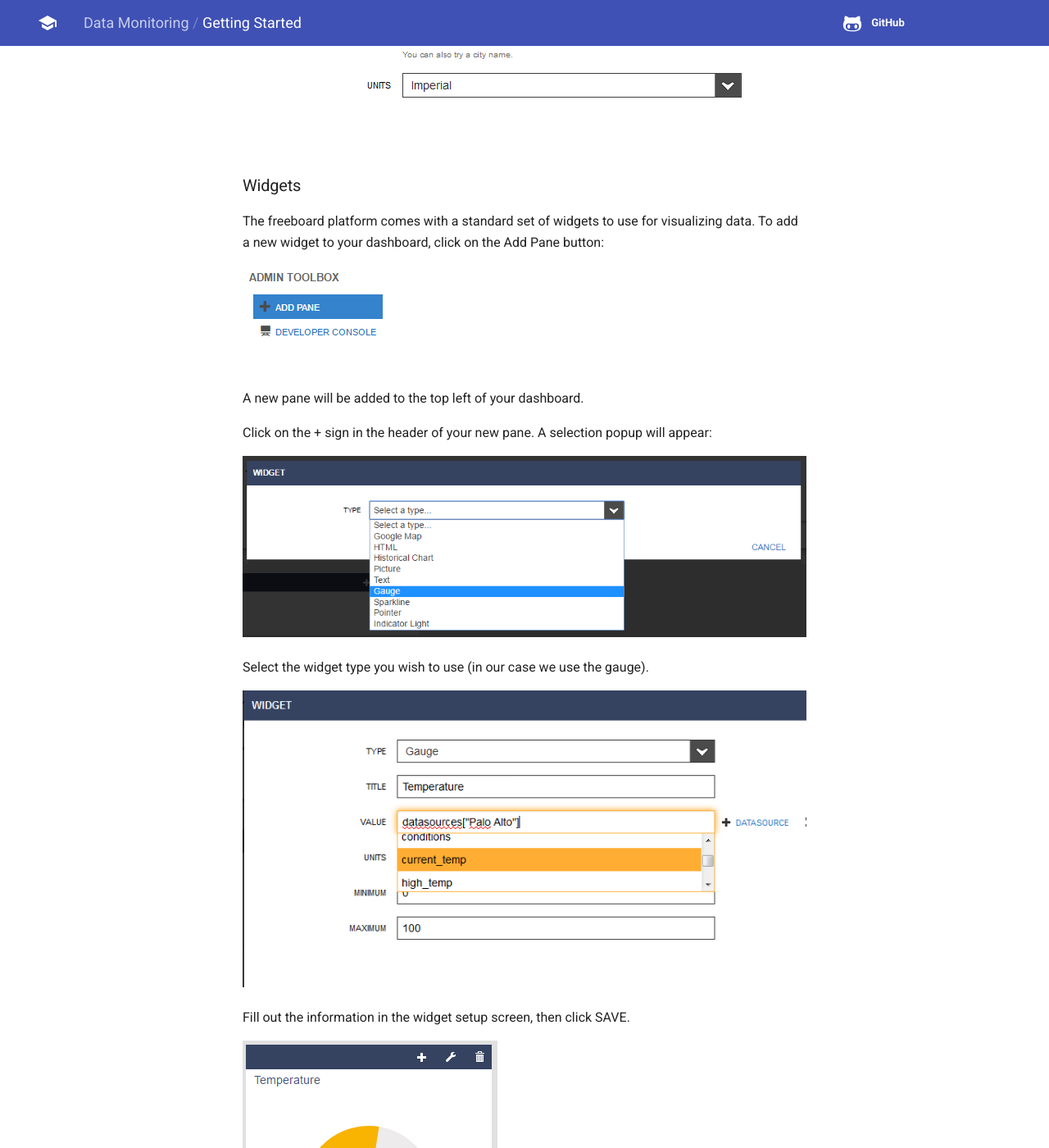
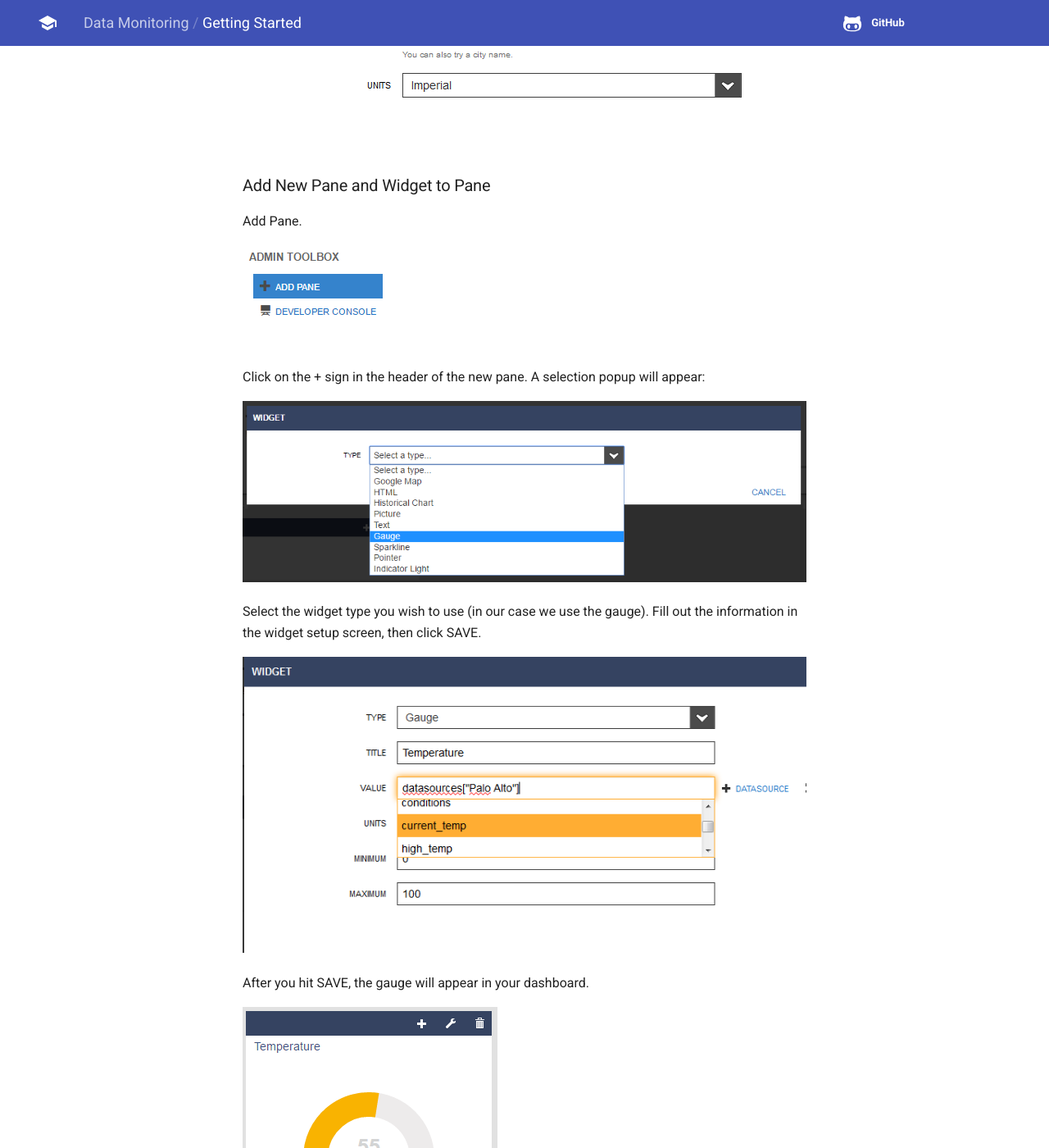
Before and after one commit to codetricity/s5d9-hacking, an MkDocs documentation site: the page built from docs/monitoring/starting.md, in a window 1280 px wide and 1400 px high, scrolled down 11191 px. Shown: the whole window at 82% size. Built offline with MkDocs 1.6.1 and Material for MkDocs 9.7.7, drawn with Linux system fonts in a browser that asks for light colours; old or Windows-style settings are respelled for this version of MkDocs; some of the changed text lies outside the part shown.

Commit message:
added freeboard sections

```diff
--- a/docs/monitoring/starting.md
+++ b/docs/monitoring/starting.md
@@ -142,40 +142,48 @@ Fill out the appropriate details, and click on SAVE.
 
 ![](img/weather2.png)
 
-### Widgets
+### Add New Pane and Widget to Pane
 
-The freeboard platform comes with a standard set of widgets to use for visualizing data.  To add a new widget to your dashboard, click on the Add Pane button:
+Add Pane.
 
 ![](img/pane.png)
 
-A new pane will be added to the top left of your dashboard.
 
-Click on the + sign in the header of your new pane.  A selection popup will appear:
+Click on the + sign in the header of the new pane.  A selection popup will appear:
 
 ![](img/widget.png)
 
 Select the widget type you wish to use (in our case we use the gauge).
+Fill out the information in the widget setup screen, then click SAVE.
 
 ![](img/freeboard/palo-alto-current.png)
 
-Fill out the information in the widget setup screen, then click SAVE.
+After you hit SAVE, the gauge will appear in your dashboard.
 
 ![](img/widget3.png)
 
+Here's the full dashboard. If you see the configuration panel, then click on the
+wrench in the middle top of the screen to hide it.
+
 ![](img/freeboard/dash3.png)
 
-Next step, keep adding more datasources and widgets, then Share your dashboard.
+Add more datasources and widgets, then Share your dashboard.
 
 ![](img/freeboard/share-button.png)
 
 
 ![](img/freeboard/share-url.png)
 
-One last note: Bug Labs provides a set of off-the-shelf widgets to use, however, the user is able to add new widgets and datasource types by adding plugins to the Developer Console.
+### Developer Console to Add New Widgets and Data Sources
+
+You can also add new widgets and datasource types by adding plugins to the Developer Console.
 
 ![](img/console.png)
 
-Documentation for creating new plugins can be found within the Developer Console.
+[Documentation for creating new plugins](http://freeboard.github.io/freeboard/docs/plugin_example.html) can be found within the Developer Console.
+
+![](img/freeboard/dev-console.png)
+
 
 ## Location Simulation
 Go to this link and enter your thing name in the box on the upper left corner.
```
Also changed, not shown: docs/monitoring/img/freeboard/dev-console.png (added).
